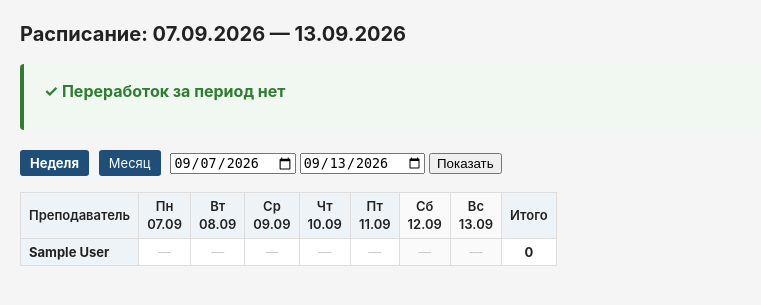
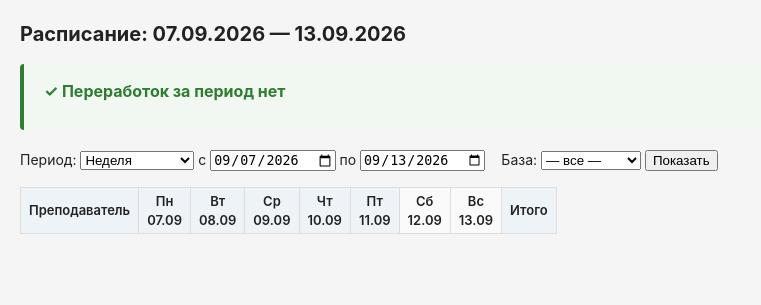
Before and after one commit to jdoe058/odpo, a Django app: page / in a window 1280 px wide. Shown: the part 44-349 px from the top of the page, without its empty margins (0-761 px from the left). Run offline with Django 5.2, Linux system fonts and the light colour scheme; tables that the repository leaves empty hold one stand-in row (values such as "Sample post"); lists and menus that the app fills with data are empty.

Commit message:
feat(timetable): filter schedule grid and overtime by base
- Add optional base param to calculate_grid and calculate_overtime
- Show only employees who have lessons in the period when base filter is on
- Pass Base queryset and selected base to the grid template
- Replace filter links with a GET form (period + date range + base)

```diff
--- a/timetable/services/employee_hours.py
+++ b/timetable/services/employee_hours.py
@@ -165,9 +165,11 @@ class Grid:
     rows: tuple[GridRow, ...]
 
 
-def calculate_grid(start: date, end: date) -> Grid:
+def calculate_grid(start: date, end: date, base=None) -> Grid:
     """
     Сетка «преподаватели × дни». Только типы занятий с counts_in_hours=True.
+    Если base задан — только занятия этой базы, и только преподаватели,
+    у которых в периоде есть занятия.
     """
     from timetable.models import Employee, Lesson
 
@@ -181,8 +183,6 @@ def calculate_grid(start: date, end: date) -> Grid:
         ))
         d += timedelta(days=1)
 
-    employees = list(Employee.objects.order_by("short_name"))
-
     qs = (
         Lesson.objects
         .filter(
@@ -190,16 +190,24 @@ def calculate_grid(start: date, end: date) -> Grid:
             date__lte=end,
             lesson_type__counts_in_hours=True,
         )
-        .values("employee_id", "date")
-        .annotate(h=Sum("hours"))
+    )
+    if base is not None:
+        qs = qs.filter(cycle__base=base)
+
+    rows_raw = list(
+        qs.values("employee_id", "date").annotate(h=Sum("hours"))
+    )
+
+    emp_ids = {r["employee_id"] for r in rows_raw}
+    employees = list(
+        Employee.objects.filter(pk__in=emp_ids).order_by("short_name")
     )
 
     agg: dict[int, dict[date, int]] = defaultdict(dict)
-    for row in qs:
+    for row in rows_raw:
         agg[row["employee_id"]][row["date"]] = row["h"]
 
     rows: list[GridRow] = []
-
     for emp in employees:
         cells = []
         total = 0
--- a/timetable/templates/timetable/schedule_grid.html
+++ b/timetable/templates/timetable/schedule_grid.html
@@ -32,16 +32,31 @@
 
 {% include "timetable/_overtime_block.html" %}
 
-<div class="filters">
-  <a class="button {% if period == 'week' %}active{% endif %}" href="?period=week">Неделя</a>
-  <a class="button {% if period == 'month' %}active{% endif %}" href="?period=month">Месяц</a>
-  <form method="get" style="display:inline">
-    <input type="hidden" name="period" value="custom">
-    <input type="date" name="start" value="{{ grid.start|date:'Y-m-d' }}">
-    <input type="date" name="end" value="{{ grid.end|date:'Y-m-d' }}">
-    <button type="submit" class="button">Показать</button>
-  </form>
-</div>
+<form method="get" class="filters">
+  <label>Период:</label>
+  <select name="period">
+    <option value="week" {% if period == 'week' %}selected{% endif %}>Неделя</option>
+    <option value="month" {% if period == 'month' %}selected{% endif %}>Месяц</option>
+    <option value="custom" {% if period == 'custom' %}selected{% endif %}>Произвольный</option>
+  </select>
+
+  <label>с</label>
+  <input type="date" name="start" value="{{ grid.start|date:'Y-m-d' }}">
+  <label>по</label>
+  <input type="date" name="end" value="{{ grid.end|date:'Y-m-d' }}">
+
+  <label style="margin-left:12px">База:</label>
+  <select name="base">
+    <option value="">— все —</option>
+    {% for b in bases %}
+      <option value="{{ b.pk }}" {% if selected_base.pk == b.pk %}selected{% endif %}>
+        {{ b.name }}
+      </option>
+    {% endfor %}
+  </select>
+
+  <button type="submit" class="button">Показать</button>
+</form>
 
 <table class="grid">
   <thead>
--- a/timetable/views.py
+++ b/timetable/views.py
@@ -9,7 +9,7 @@ from django.shortcuts import render, get_object_or_404, redirect
 from django.template.response import TemplateResponse
 
 from .forms import ScheduleImportForm
-from .models import Cycle, Employee, DocumentTemplate
+from .models import Base, Cycle, Employee, DocumentTemplate
 from .services.cycle_hours import calculate_cycle_hours
 from .services.teacher_load import calculate_teacher_load
 from .services.schedule_import import ScheduleImportError, import_schedule
@@ -91,6 +91,7 @@ def schedule_grid_view(request):
     period = request.GET.get("period", "week")
     start_str = request.GET.get("start")
     end_str = request.GET.get("end")
+    base_id = request.GET.get("base")
 
     try:
         if period == "custom":
@@ -103,13 +104,20 @@ def schedule_grid_view(request):
         period = "week"
         start, end = resolve_period(period)
 
-    grid = calculate_grid(start, end)
-    overtime = calculate_overtime()         # за всё время, без привязки к периоду
+    base = None
+    if base_id:
+        base = Base.objects.filter(pk=base_id).first()
+
+    grid = calculate_grid(start, end, base=base)
+    overtime = calculate_overtime()  # за всё время, по выбранной базе
+    bases = Base.objects.order_by("name")
 
     return render(request, "timetable/schedule_grid.html", {
         "grid": grid,
         "overtime": overtime,
         "period": period,
+        "bases": bases,
+        "selected_base": base,
     })
 
 def cycle_export_docx(request, cycle_id, admin_site):
```
